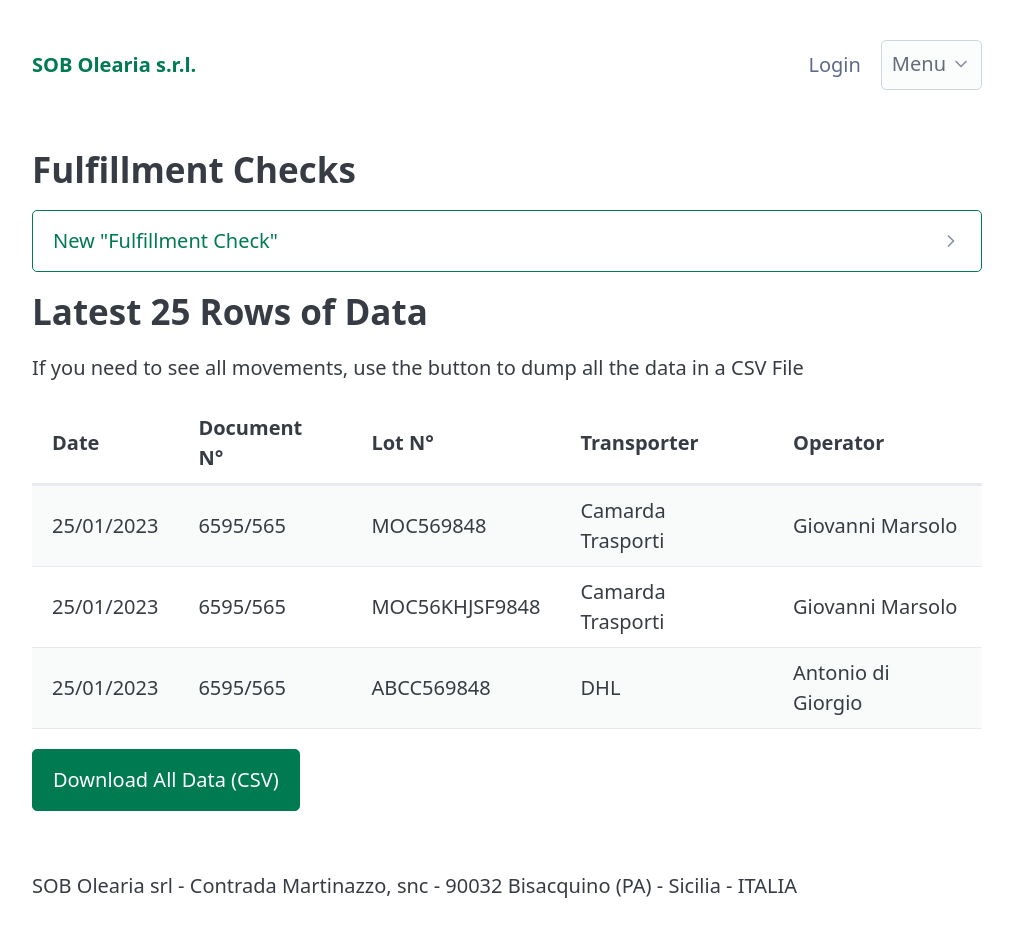
After one commit to protorob/brcgs-app, a Flask app: page /fulfillment in a window 1280 px wide. The commit adds this page. Shown: the whole page, without its empty margins (133-1146 px from the left). Run offline with Flask 3, Linux system fonts and the light colour scheme.

Commit message:
Added fulfuillment

```diff
--- a/app/routes.py
+++ b/app/routes.py
@@ -16,6 +16,11 @@ def reception():
     reception = []
     return render_template("reception.html", reception=reception)
 
+@bp.route("/fulfillment", methods=("GET", "POST"))
+def fulfillment():
+    fulfillment = []
+    return render_template("fulfillment.html", reception=fulfillment)
+
 @bp.route("/usermanager", methods=("GET", "POST"))
 def usermanager():
     users = []
--- a/app/templates/_navigation.html
+++ b/app/templates/_navigation.html
@@ -9,6 +9,7 @@
                 <li><a aria-current="page" class="contrast" href="{{ url_for('main.index') }}">Home</a></li>
                 <li><a aria-current="page" class="contrast" href="{{ url_for('main.inprocess') }}">In Process</a></li>
                 <li><a aria-current="page" class="contrast" href="{{ url_for('main.reception') }}">Receipts</a></li>
+                <li><a aria-current="page" class="contrast" href="{{ url_for('main.fulfillment') }}">Fulfillment</a></li>
                 <li><a aria-current="page" class="contrast" href="{{ url_for('main.usermanager') }}">User</a></li>
             </ul>
         </details>
--- /dev/null
+++ b/app/templates/fulfillment.html
@@ -0,0 +1,126 @@
+{% extends 'base.html' %}
+{% block title %}Fulfillment Checks{% endblock title %}
+{% block content %}
+<section>
+    <h2>Fulfillment Checks</h2>
+    <details>
+        <summary role="button" class="outline">New "Fulfillment Check"</summary>
+        <form method="post">
+            <fieldset>
+                <div>
+                    <label for="fulfillment_date">Date:</label>
+                    <input type="date" name="fulfillment_date" required>
+                </div>
+                <div>
+                    <label for="fulfillment_doc_number">Fulfillment DOC Number:</label>
+                    <input type="text" name="fulfillment_doc_number" placeholder="DDT Number" required>
+                </div>
+                <div>
+                    <label for="fulfillment_lot">Lot N°:</label>
+                    <input type="text" name="fulfillment_lot" placeholder="Article SKU" required>
+                </div>
+                <div>
+                    <label for="fulfillment_transporter">Transporter Name:</label>
+                    <input type="text" name="fulfillment_transporter" placeholder="Article SKU" required>
+                </div>
+                <div>
+                    <label for="transporter_plate_number">Vehicel plate N°:</label>
+                    <input type="text" name="transporter_plate_number" placeholder="Article SKU" required>
+                </div>
+                <div>
+                    <label for="fullfilled_product_quantity">Start measurement value:</label>
+                    <input type="number" name="fullfilled_product_quantity" />
+                </div>
+            </fieldset>
+            <h3>Hygienic conditions of loading:</h3>
+            <hr>
+            <fieldset>
+                <div class="grid">
+                    <div>
+                        <label for="higienic_conditions_compliant">Compliant</label>
+                        <input type="radio" id="higienic_conditions_compliant" name="higienic_condition_check" value="Compliant" checked />
+                    </div>
+                    <div>
+                        <label for="higienic_conditions_non_compliant">Non-Compliant</label>
+                        <input type="radio" id="higienic_conditions_non_compliant" name="higienic_condition_check" value="Non-Compliant" />
+                    </div>
+                </div>
+            </fieldset>
+            <h3>Product integrity:</h3>
+            <hr>
+            <fieldset>
+                <div class="grid">
+                    <div>
+                        <label for="product_integrity_compliant">Compliant</label>
+                        <input type="radio" id="product_integrity_compliant" name="product_integrity_check" value="Compliant" checked />
+                    </div>
+                    <div>
+                        <label for="product_integrity_non_compliant">Non-Compliant</label>
+                        <input type="radio" id="product_integrity_non_compliant" name="product_integrity_check" value="Non-Compliant" />
+                    </div>
+                </div>
+            </fieldset>
+            <h3>Result of loading operations:</h3>
+            <hr>
+            <fieldset>
+                <div class="grid">
+                    <div>
+                        <label for="operation_result_compliant">Compliant</label>
+                        <input type="radio" id="operation_result_compliant" name="operation_result_check" value="Compliant" checked />
+                    </div>
+                    <div>
+                        <label for="operation_result_non_compliant">Non-Compliant</label>
+                        <input type="radio" id="operation_result_non_compliant" name="operation_result_check" value="Non-Compliant" />
+                    </div>
+                </div>
+            </fieldset>
+            <input type="submit" value="Confirm data inmision">
+        </form>
+    </details>
+</section>
+<h2>Latest 25 Rows of Data</h2>
+<p>If you need to see all movements, use the button to dump all the data in a CSV File</p>
+<section>
+    <div class="overflow-auto">
+        <table class="sortable striped">
+            <thead>
+                <tr>
+                    <th>Date</th>
+                    <th>Document N°</th>
+                    <th>Lot N°</th>
+                    <th>Transporter</th>
+                    <th>Operator</th>
+                </tr>
+            </thead>
+            <tbody>
+                <tr>
+                    <td>25/01/2023</td>
+                    <td>6595/565</td>
+                    <td>MOC569848</td>
+                    <td>Camarda Trasporti</td>
+                    <td>Giovanni Marsolo</td>
+                </tr>
+                <tr>
+                    <td>25/01/2023</td>
+                    <td>6595/565</td>
+                    <td>MOC56KHJSF9848</td>
+                    <td>Camarda Trasporti</td>
+                    <td>Giovanni Marsolo</td>
+                </tr>
+                <tr>
+                    <td>25/01/2023</td>
+                    <td>6595/565</td>
+                    <td>ABCC569848</td>
+                    <td>DHL</td>
+                    <td>Antonio di Giorgio</td>
+                </tr>
+
+                <!-- Add more rows as needed -->
+            </tbody>
+        </table>
+    </div>
+    <div>
+        <a href="#" role="button">Download All Data (CSV)</a>
+    </div>
+</section>
+{% endblock content %}
```
Also changed, not shown: app/templates/index.html (+10 -11 lines).
